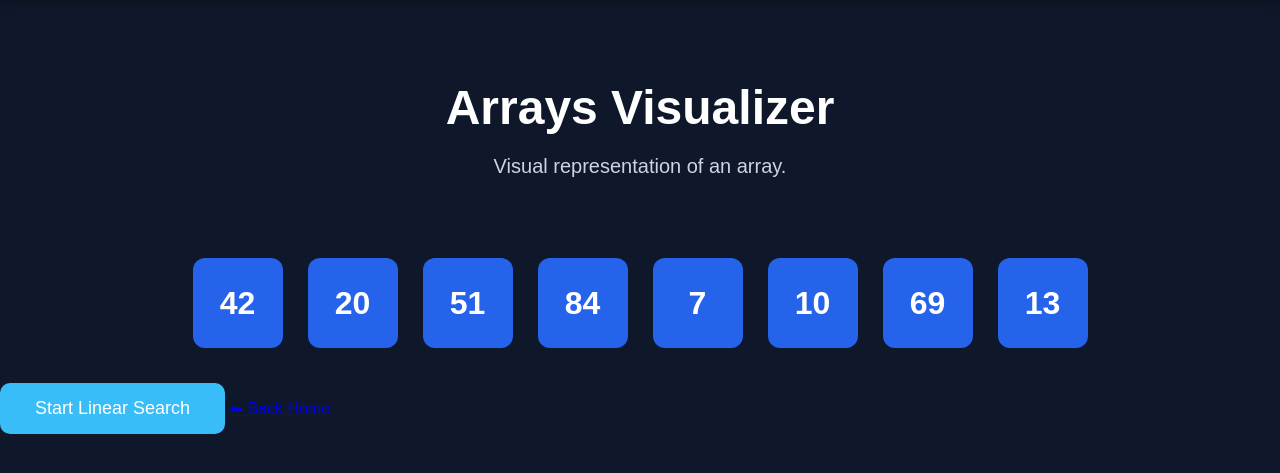
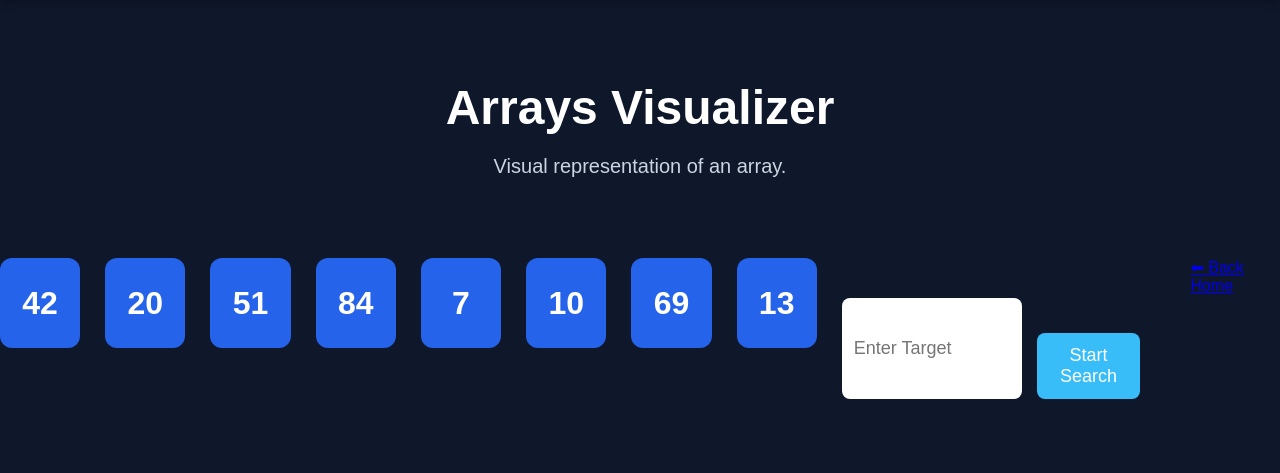
Before and after one commit to ansh01rawat/DSA-Visualizer, a Flask app: page /arrays in a window 1280 px wide. Shown: the part 68-541 px from the top of the page. Run offline with Flask 3, Linux system fonts and the light colour scheme.

Commit message:
added first algorithm

```diff
--- a/static/css/style.css
+++ b/static/css/style.css
@@ -182,3 +182,49 @@ button:hover{
     background:#3b82f6;
 
 }
+.controls{
+    margin-top:40px;
+
+    display:flex;
+
+    justify-content:center;
+
+    gap:15px;
+}
+
+.controls input{
+
+    padding:12px;
+
+    width:180px;
+
+    border-radius:8px;
+
+    border:none;
+
+    font-size:18px;
+}
+
+.controls button{
+
+    padding:12px 20px;
+
+    border:none;
+
+    border-radius:8px;
+
+    cursor:pointer;
+
+    font-size:18px;
+}
+
+#result{
+
+    text-align:center;
+
+    margin-top:25px;
+
+    font-size:22px;
+
+    font-weight:bold;
+}
--- a/static/js/script.js
+++ b/static/js/script.js
@@ -2,27 +2,31 @@ const button = document.getElementById("start-btn");
 
 const boxes = document.querySelectorAll(".array-box");
 
+document.getElementById("result").textContent = "";
 button.addEventListener("click", function(){
 
     boxes.forEach(box => {
         box.style.background = "#2563eb";
     });
+    let found = false
 
-    boxes.forEach((box,index)=>{
 
-        setTimeout(()=>{
 
-            if(index>0){
-                boxes[index-1].style.background="#2563eb";
-            }
-            if(index == boxes.length-1){
-                box.style.background="green"
-            }else{
-                box.style.background="orange";
+            const target = Number(document.getElementById("target-input").value);
+            for(let i = 0; i < boxes.length; i++){
+                setTimeout(()=>{
+                if(found)return;
+
+                if(Number(boxes[i].textContent) === target){
+                boxes[i].style.background = "green";
+               document.getElementById("result").textContent =`Target Found at Index ${i}`;
+               found = true;
+
+               }else{
+                boxes[i].style.background = "orange"
+               }}, i*600);
             }
 
-        },index*600);
 
-    });
 
-});
+        })
--- a/templates/arrays.html
+++ b/templates/arrays.html
@@ -42,12 +42,20 @@
 
 {% endfor %}
 
+<section class="controls">
+
+    <input
+        type="number"
+        id="target-input"
+        placeholder="Enter Target">
+
+    <button id="start-btn">
+        Start Search
+    </button>
+
 </section>
-<button id="start-btn">
 
-Start Linear Search
-
-</button>
+<p id="result"></p>
 
 <a href="/">⬅ Back Home</a>
 
```
